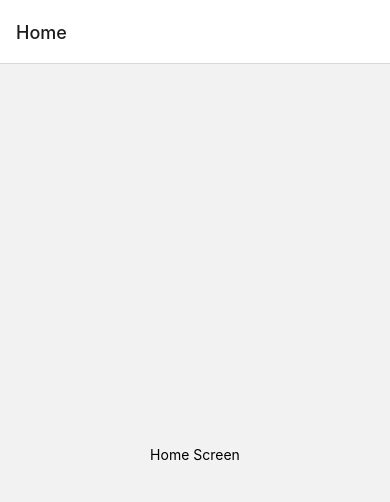
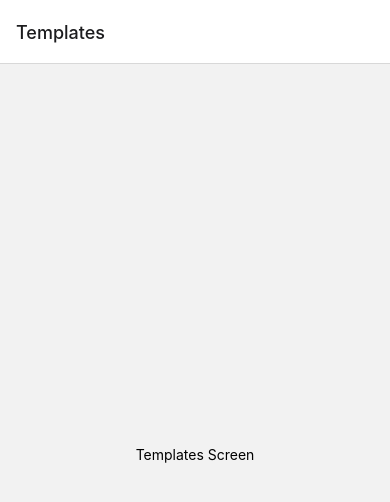
Before and after one commit to ejthompson87/list-templates-react-native, a React Native app: screen /Templates in a window 390 px wide. Before the commit this address had no page. Shown: the top 502 px of the page. Built offline with nearby package versions, Linux system fonts and the light colour scheme.

Commit message:
Templates screen skeleton

```diff
--- a/App.tsx
+++ b/App.tsx
@@ -3,16 +3,7 @@ import React from 'react';
 import { StyleSheet, Text, View } from 'react-native';
 import { NavigationContainer } from '@react-navigation/native';
 import { createNativeStackNavigator } from '@react-navigation/native-stack';
-
-
-// export default function App() {
-//   return (
-//     <View style={styles.container}>
-//       <Text>Open up App.tsx to start working on your app!</Text>
-//       <StatusBar style="auto" />
-//     </View>
-//   );
-// }
+import TemplatesScreen from './src/screens/templatesScreen'
 
 function HomeScreen() {
   return (
@@ -28,7 +19,7 @@ export default function App() {
   return (
     <NavigationContainer>
       <Stack.Navigator>
-        <Stack.Screen name="Home" component={HomeScreen} />
+        <Stack.Screen name="Templates" component={TemplatesScreen} />
       </Stack.Navigator>
     </NavigationContainer>
   );
--- /dev/null
+++ b/src/screens/templatesScreen.tsx
@@ -0,0 +1,10 @@
+import React from 'react';
+import { View, Text } from "react-native";
+
+export default function TemplatesScreen() {
+  return (
+    <View style={{ flex: 1, alignItems: 'center', justifyContent: 'center' }}>
+      <Text>Templates Screen</Text>
+    </View>
+  )
+}
```
